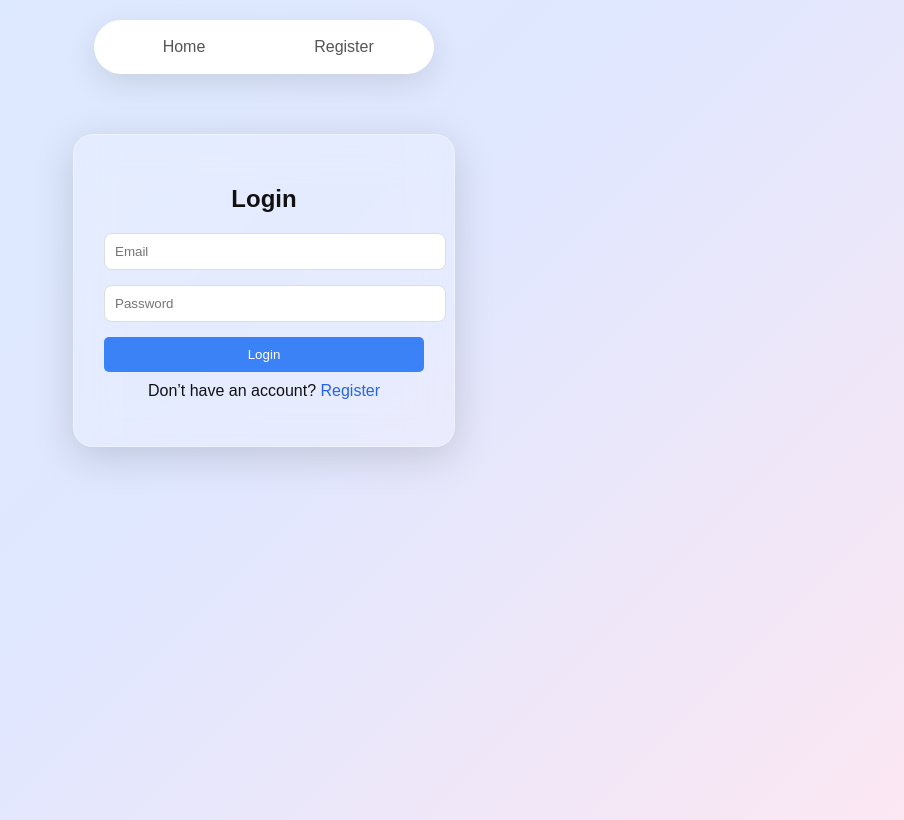
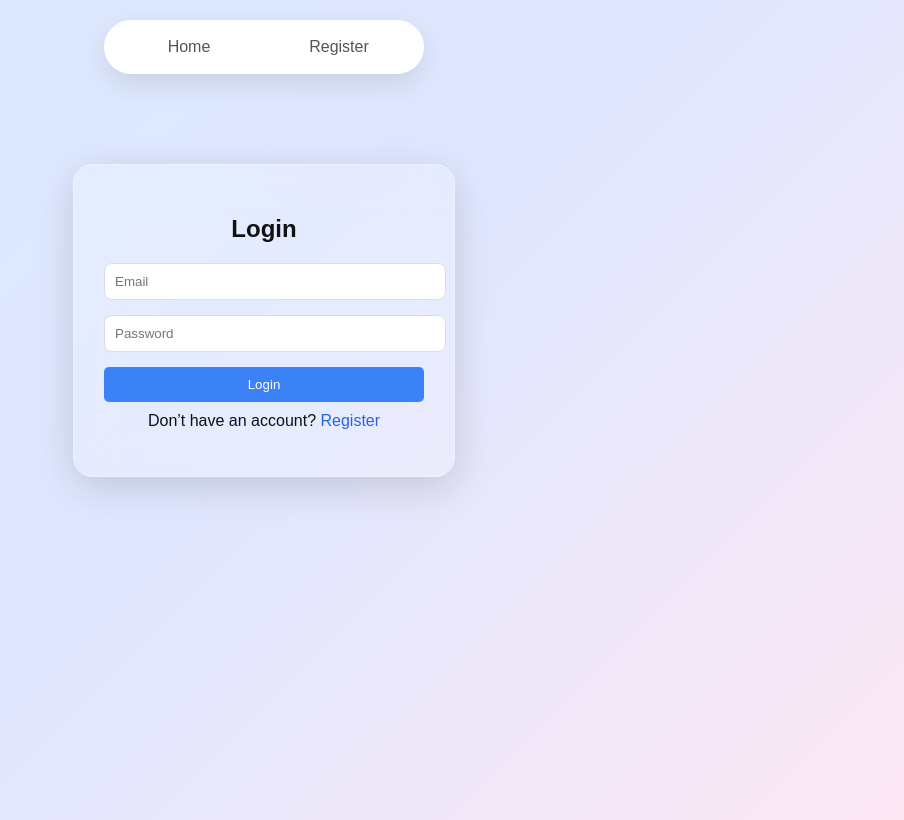
Before and after one commit to raufrasheed37-ctrl/frontend, a Next.js app: page /login in a window 1280 px wide. Shown: the whole page, without its empty margins (376-1280 px from the left). Built offline with nearby package versions, Linux system fonts and the light colour scheme.

Commit message:
Adjust nav width and container padding

```diff
--- a/app/globals.css
+++ b/app/globals.css
@@ -16,7 +16,7 @@ body {
   position: relative;
   display: flex;
   justify-content: space-between;
-  width: 320px;
+  width: 300px;
   margin: 20px auto;
   padding: 10px;
   text-decoration: none;
@@ -65,7 +65,7 @@ body {
   display: flex;
   justify-content: center;
   align-items: flex-start;
-  padding-top: 40px;
+  padding-top: 70px;
 
 }
 
```
